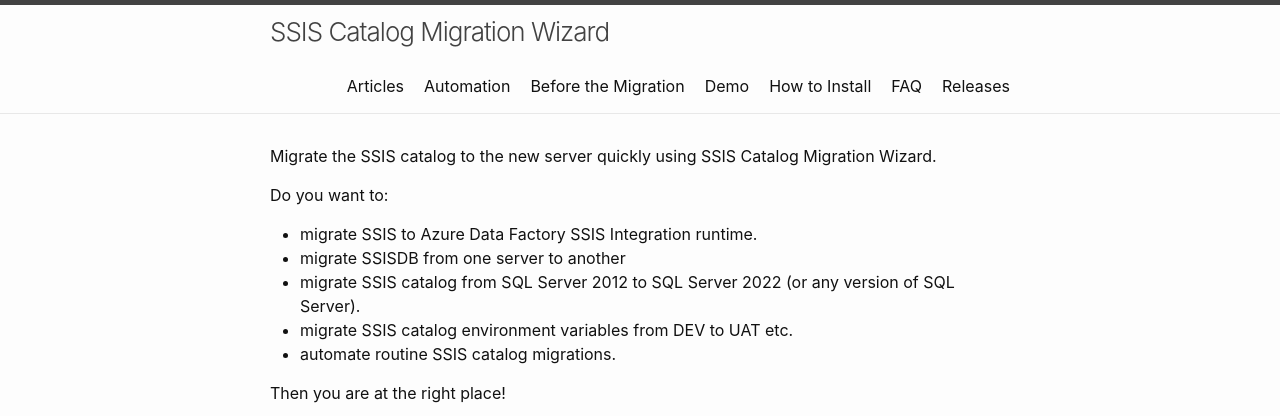
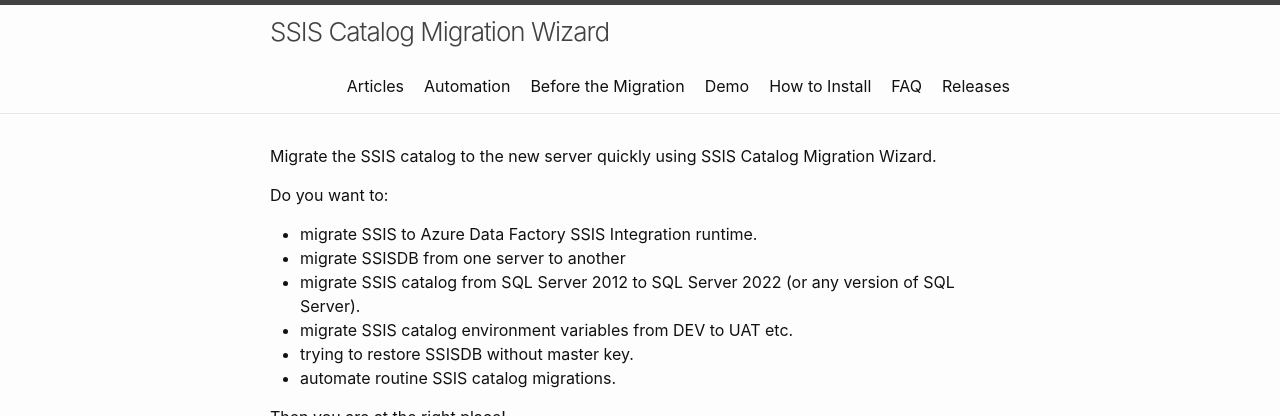
Before and after one commit to kr55/ssiscataloger, a Jekyll site: the page built from index.md, in a window 1280 px wide and 900 px high, cut to the strip 0-416 px from the top of the window. Built offline with Jekyll 4.4.1, drawn with Linux system fonts in a browser that asks for light colours; our own code applies the rules of GitHub Pages for plain Markdown files.

Commit message:
Update index.md

```diff
--- a/index.md
+++ b/index.md
@@ -6,6 +6,7 @@ Do you want to:
 * migrate SSISDB from one server to another
 * migrate SSIS catalog from SQL Server 2012 to SQL Server 2022 (or any version of SQL Server).
 * migrate SSIS catalog environment variables from DEV to UAT etc.
+* trying to restore SSISDB without master key.
 * automate routine SSIS catalog migrations.
 
 Then you are at the right place!
```
